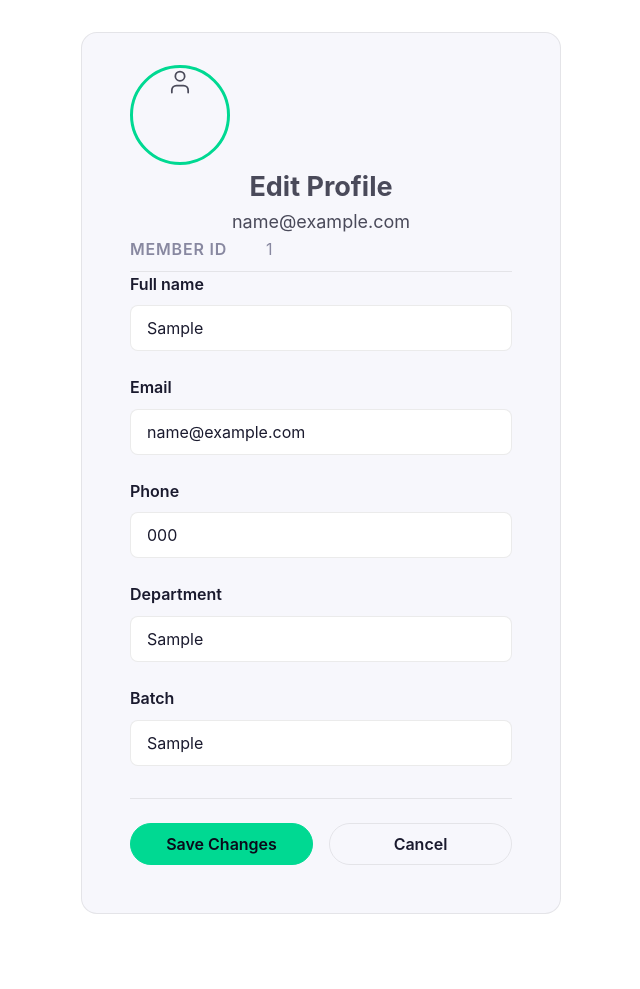
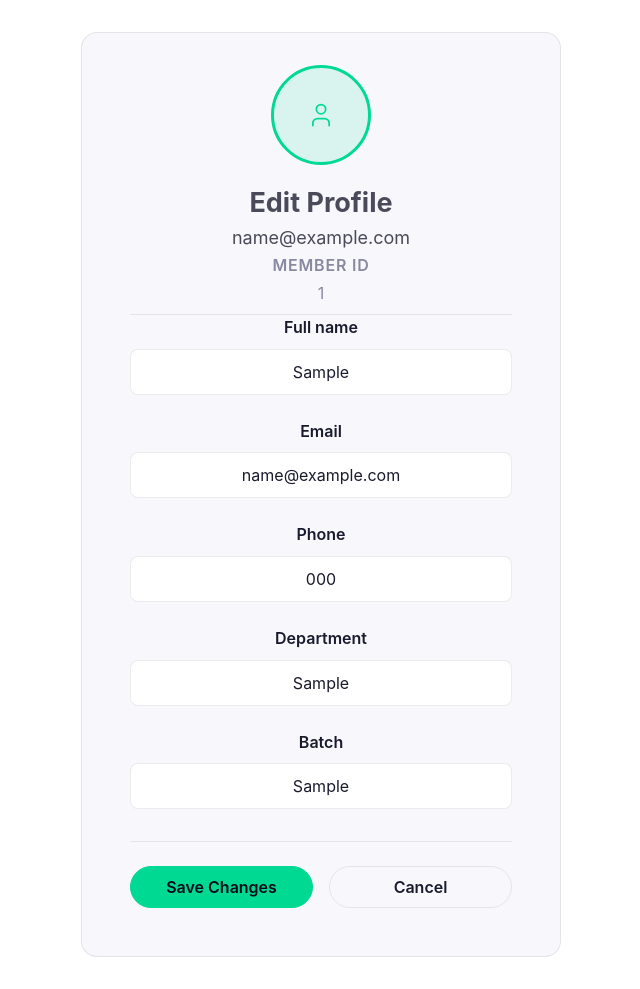
Before and after one commit to computerclub-sys/bcc_web_portal, a Django app: page /profile/edit/ in a window 1280 px wide. Shown: the whole page, without its empty margins (319-959 px from the left). Before the commit the page ends 914 px from the top, so only its background shows below. Run offline with Django 5.2, Linux system fonts and the light colour scheme; a user stored in the database is signed in; tables that the repository leaves empty hold one stand-in row (values such as "Sample post").

Commit message:
fix:styling

```diff
--- a/portal/static/portal/css/base.css
+++ b/portal/static/portal/css/base.css
@@ -1714,6 +1714,9 @@ select {
 }
 
 .profile-header {
+    display: flex;
+    flex-direction: column;
+    align-items: center;
     text-align: center;
     padding: var(--spacing-xl) var(--spacing-2xl) 0;
 }
@@ -1730,7 +1733,13 @@ select {
     border-radius: 50%;
     overflow: hidden;
     border: 3px solid var(--color-primary);
+    margin-bottom: var(--spacing-md);
+    display: flex;
+    align-items: center;
+    justify-content: center;
     flex-shrink: 0;
+    background: var(--color-primary-muted);
+    color: var(--color-primary);
 }
 
 .profile-avatar img {
@@ -1791,12 +1800,14 @@ select {
     display: grid;
     gap: var(--spacing-md);
     padding: 0 var(--spacing-2xl);
+    text-align: center;
 }
 
 .profile-field {
     display: flex;
-    align-items: baseline;
-    gap: var(--spacing-md);
+    flex-direction: column;
+    align-items: center;
+    gap: 2px;
     padding: var(--spacing-sm) 0;
     border-bottom: 1px solid var(--color-hairline);
 }
@@ -1811,8 +1822,6 @@ select {
     color: var(--color-mute);
     text-transform: uppercase;
     letter-spacing: 0.05em;
-    min-width: 120px;
-    flex-shrink: 0;
 }
 
 .profile-field-value {
@@ -1873,6 +1882,16 @@ select {
 
 .profile-edit-form {
     padding: 0 var(--spacing-2xl) var(--spacing-2xl);
+    text-align: center;
+}
+
+.profile-edit-form .form-label {
+    text-align: center;
+}
+
+.profile-edit-form .text-input,
+.profile-edit-form .form-input {
+    text-align: center;
 }
 
 .profile-edit-form .form-group {
@@ -1892,10 +1911,13 @@ select {
     padding: 0 var(--spacing-2xl) var(--spacing-lg);
 }
 
+.qr-section img {
+    display: block;
+    margin: 0 auto;
+}
+
 @media (max-width: 640px) {
-    .profile-header-inner { flex-direction: column; text-align: center; }
     .profile-stats { grid-template-columns: 1fr; }
-    .profile-field { flex-direction: column; gap: 2px; }
 }
 
 /* ── Team Page ── */
```
